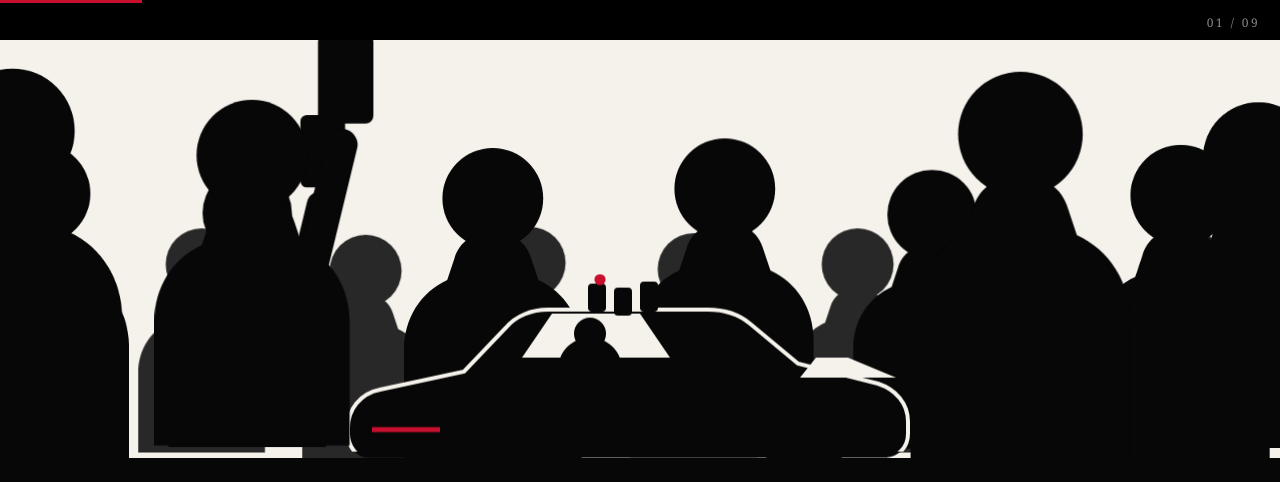
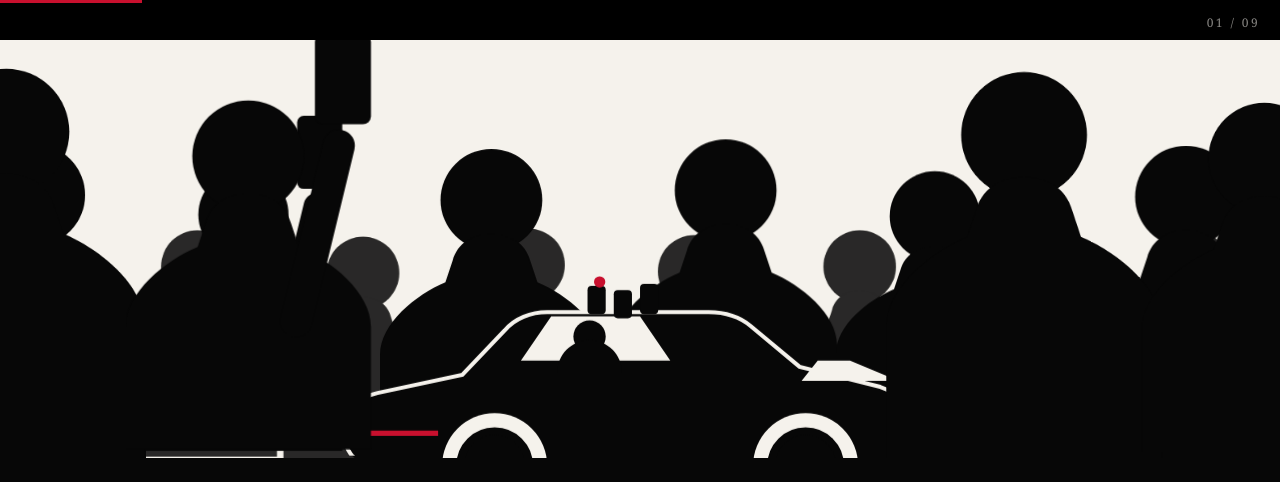
Before and after one commit to doanan11/magpie-ppt, a plain HTML site: page index.html in a window 1280 px wide. Shown: the top 482 px of the page. Drawn offline with Linux system fonts and the light colour scheme.

Commit message:
style: 车轮改为纸白轮眉，人物肩宽加宽以消除底部白缝

```diff
--- a/index.html
+++ b/index.html
@@ -71,7 +71,7 @@
 
   /* ================= 封面 ================= */
   .s1{position:relative;padding:0;display:block}
-  .s1 .art{position:absolute;left:0;right:0;top:0;bottom:42%;background:var(--paper);overflow:hidden}
+  .s1 .art{position:absolute;left:0;right:0;top:0;bottom:calc(42% - 4px);background:var(--paper);overflow:hidden}
   .s1 .art svg{position:absolute;inset:0;width:100%;height:100%;display:block}
   .s1 .band{position:absolute;left:0;right:0;bottom:0;height:42%;background:var(--ink);display:flex;flex-direction:column;justify-content:center;padding:calc(var(--u)*2.2) calc(var(--u)*6)}
   .s1 h1{font-size:calc(var(--u)*5.8);line-height:1.08;color:var(--paper)}
@@ -265,7 +265,7 @@
           <defs>
             <symbol id="p" viewBox="0 0 100 140">
               <circle cx="50" cy="30" r="21" fill="var(--body,#070707)"/>
-              <path d="M50 44c8 0 14 4 16 11l3 9c11 5 18 16 18 29v47H13V93c0-13 7-24 18-29l3-9c2-7 8-11 16-11z" fill="var(--body,#070707)"/>
+              <path d="M50 44c8 0 14 4 16 11l3 9c12 5 27 17 27 30v46H4V94c0-13 15-25 27-30l3-9c2-7 8-11 16-11z" fill="var(--body,#070707)"/>
             </symbol>
             <symbol id="pPhone" viewBox="0 0 100 160">
               <use href="#p" y="20" width="100" height="140"/>
@@ -277,6 +277,8 @@
               <path d="M22 106h276c7 0 12-5 12-12v-6c0-9-6-16-15-19l-40-10-24-20c-6-5-13-7-21-7H130c-8 0-16 3-21 9l-21 22-42 9c-10 2-16 10-16 19v3c0 6 4 12 10 12z" fill="var(--body,#F5F2EC)"/>
               <path d="M22 106h276c7 0 12-5 12-12v-6c0-9-6-16-15-19l-40-10-24-20c-6-5-13-7-21-7H130c-8 0-16 3-21 9l-21 22-42 9c-10 2-16 10-16 19v3c0 6 4 12 10 12z" fill="none" stroke="var(--line,none)" stroke-width="2" clip-path="url(#carTop)"/>
               <path d="M132 34h44l15 22h-74zM264 56h16l24 10h-48z" fill="var(--win,#070707)"/>
+              <circle cx="104" cy="108" r="26" fill="var(--line,none)"/>
+              <circle cx="258" cy="108" r="26" fill="var(--line,none)"/>
               <circle cx="104" cy="108" r="17" fill="var(--tyre,#070707)" stroke="var(--body,#F5F2EC)" stroke-width="4"/>
               <circle cx="258" cy="108" r="17" fill="var(--tyre,#070707)" stroke="var(--body,#F5F2EC)" stroke-width="4"/>
               <g fill="var(--drv,#070707)">
```
